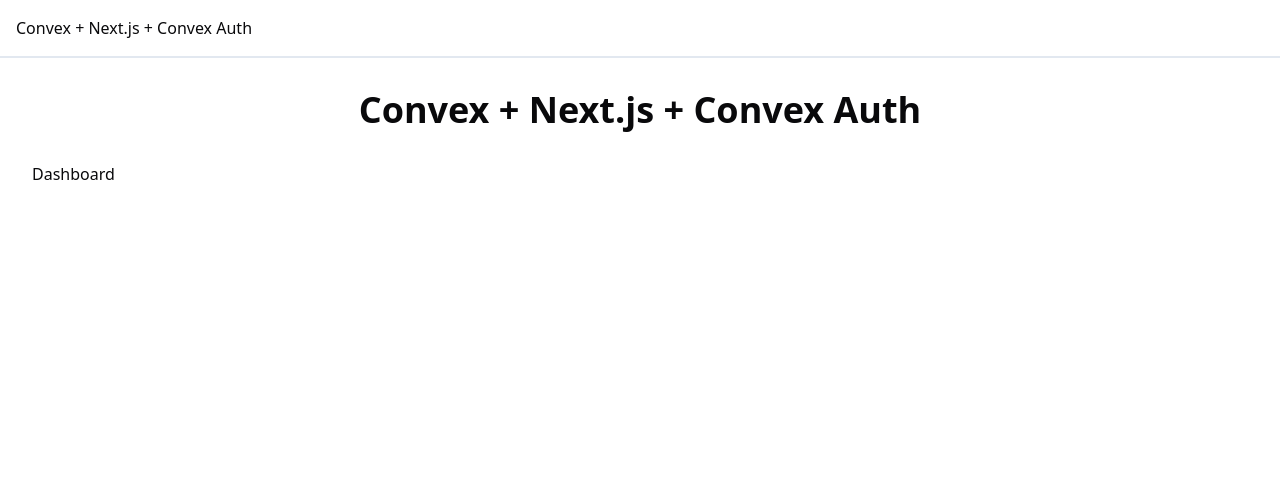
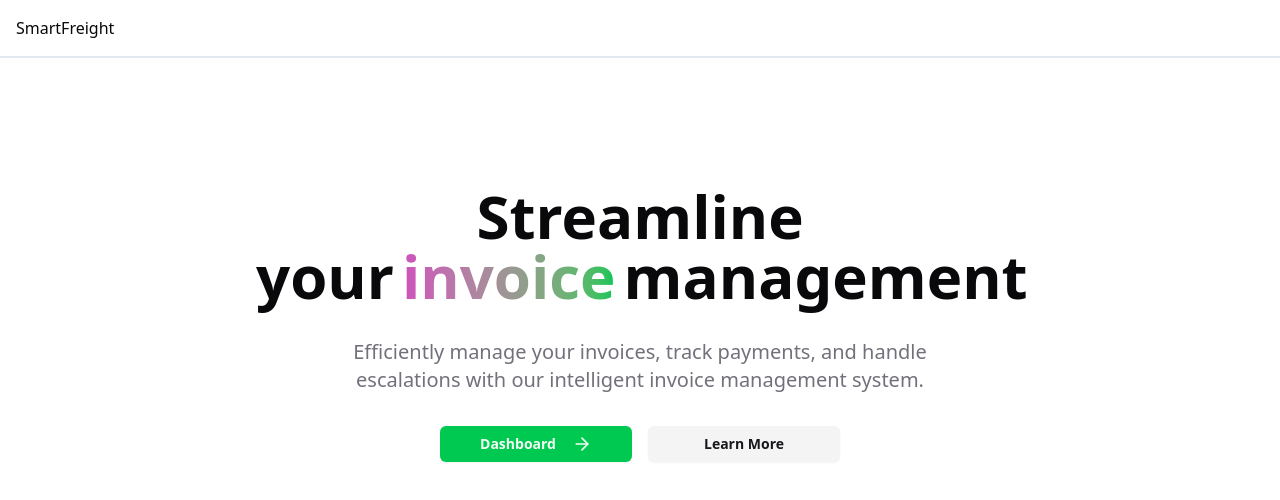
Before and after one commit to kave-me/smart-freigh-nextjs-convex, a Next.js app: page / in a window 1280 px wide. Shown: the top 500 px of the page. Built offline with nearby package versions, Linux system fonts and the light colour scheme; no server answers; what @convex-dev/auth would draw is missing.

Commit message:
refactor(home): enhance homepage layout and add action buttons

```diff
--- a/app/page.tsx
+++ b/app/page.tsx
@@ -1,19 +1,58 @@
 "use client";
 
+import { Button } from "@/components/ui/button";
+import branding from "@/config/branding";
+import { ArrowRight } from "lucide-react";
 import Link from "next/link";
 
 export default function Home() {
   return (
     <>
       <header className="sticky top-0 z-10 bg-background p-4 border-b-2 border-slate-200 dark:border-slate-800 flex flex-row justify-between items-center">
-        Convex + Next.js + Convex Auth
+      {branding.company.name}
       </header>
-      <main className="p-8 flex flex-col gap-8">
-        <h1 className="text-4xl font-bold text-center">
-          Convex + Next.js + Convex Auth
-        </h1>
-        <Link href={"/dashboard"}>Dashboard</Link>
-      </main>
+      <main className="container mx-auto">
+      <section className="grid place-items-center lg:max-w-screen-xl gap-8 mx-auto py-20 md:py-32">
+        <div className="text-center space-y-8">
+          <div className="max-w-screen-md mx-auto text-center text-4xl md:text-6xl font-bold">
+            <h1>
+              Streamline your
+              <span className="text-transparent px-2 bg-gradient-to-r from-[#D247BF] to-primary bg-clip-text">
+                invoice
+              </span>
+              management
+            </h1>
+          </div>
+
+          <p className="max-w-screen-sm mx-auto text-xl text-muted-foreground">
+            Efficiently manage your invoices, track payments, and handle escalations with our
+            intelligent invoice management system.
+          </p>
+
+          <div className="space-y-4 md:space-y-0 md:space-x-4">
+            <Button asChild className="w-5/6 md:w-1/4 font-bold group/arrow">
+              <Link href="/dashboard">
+                Dashboard
+                <ArrowRight className="size-5 ml-2 group-hover/arrow:translate-x-1 transition-transform" />
+              </Link>
+            </Button>
+
+            <Button
+              variant="secondary"
+              className="w-5/6 md:w-1/4 font-bold"
+              asChild
+            >
+              <Link href="#features">
+                Learn More
+              </Link>
+            </Button>
+          </div>
+        </div>
+
+
+      </section>
+    </main>
+
     </>
   );
 }
--- a/components/app-sidebar.tsx
+++ b/components/app-sidebar.tsx
@@ -23,6 +23,7 @@ import {
   BarChartIcon,
   SettingsIcon,
 } from "lucide-react";
+import Link from "next/link";
 
 const data = {
   navMain: [
@@ -75,12 +76,12 @@ export function AppSidebar({ ...props }: React.ComponentProps<typeof Sidebar>) {
               asChild
               className="data-[slot=sidebar-menu-button]:!p-1.5"
             >
-              <a href="#">
+              <Link href="/">
                 <IconMailFast className="!size-5" />
                 <span className="text-base font-semibold">
                   {branding.company.name}
                 </span>
-              </a>
+              </Link>
             </SidebarMenuButton>
           </SidebarMenuItem>
         </SidebarMenu>
```
